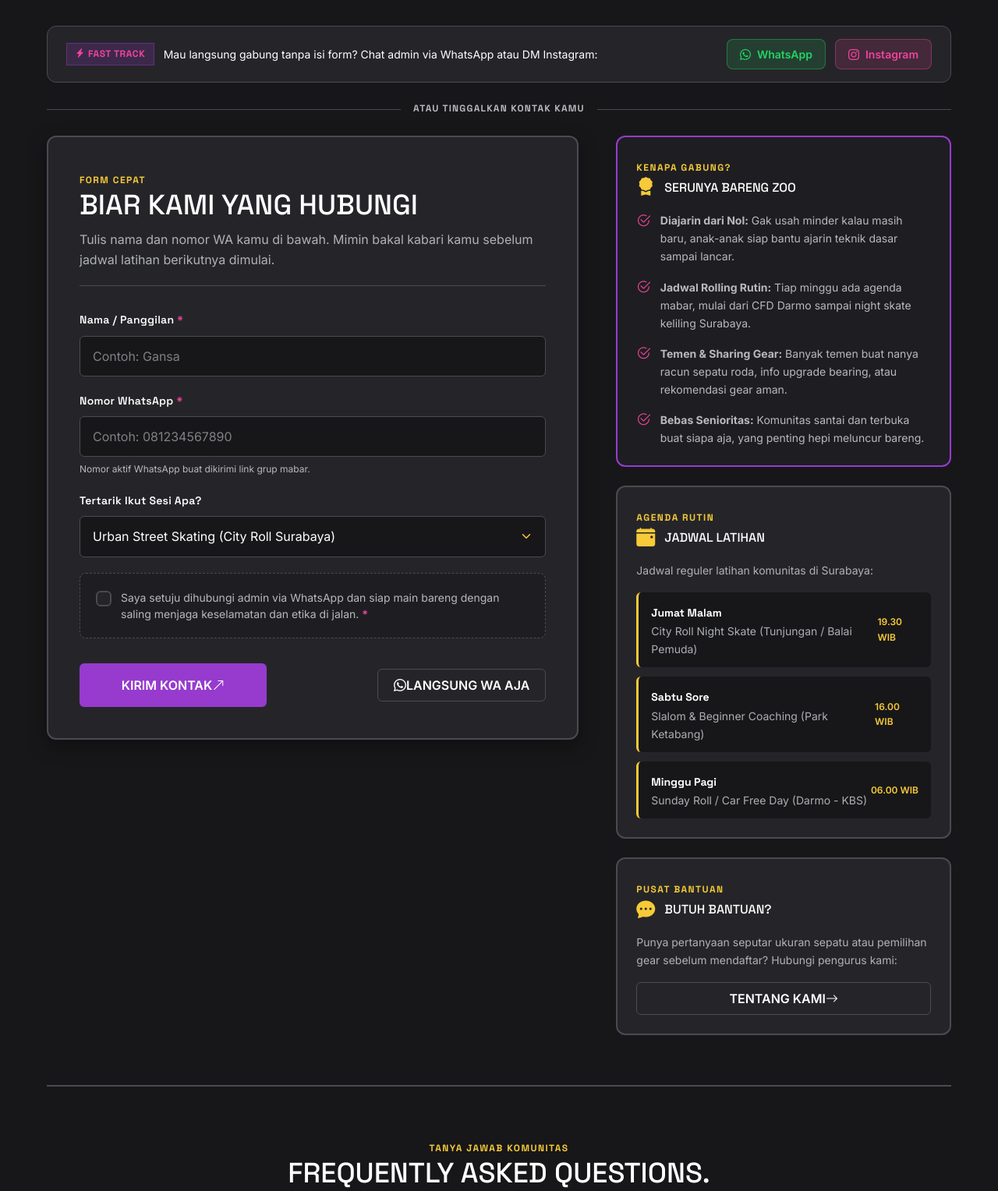
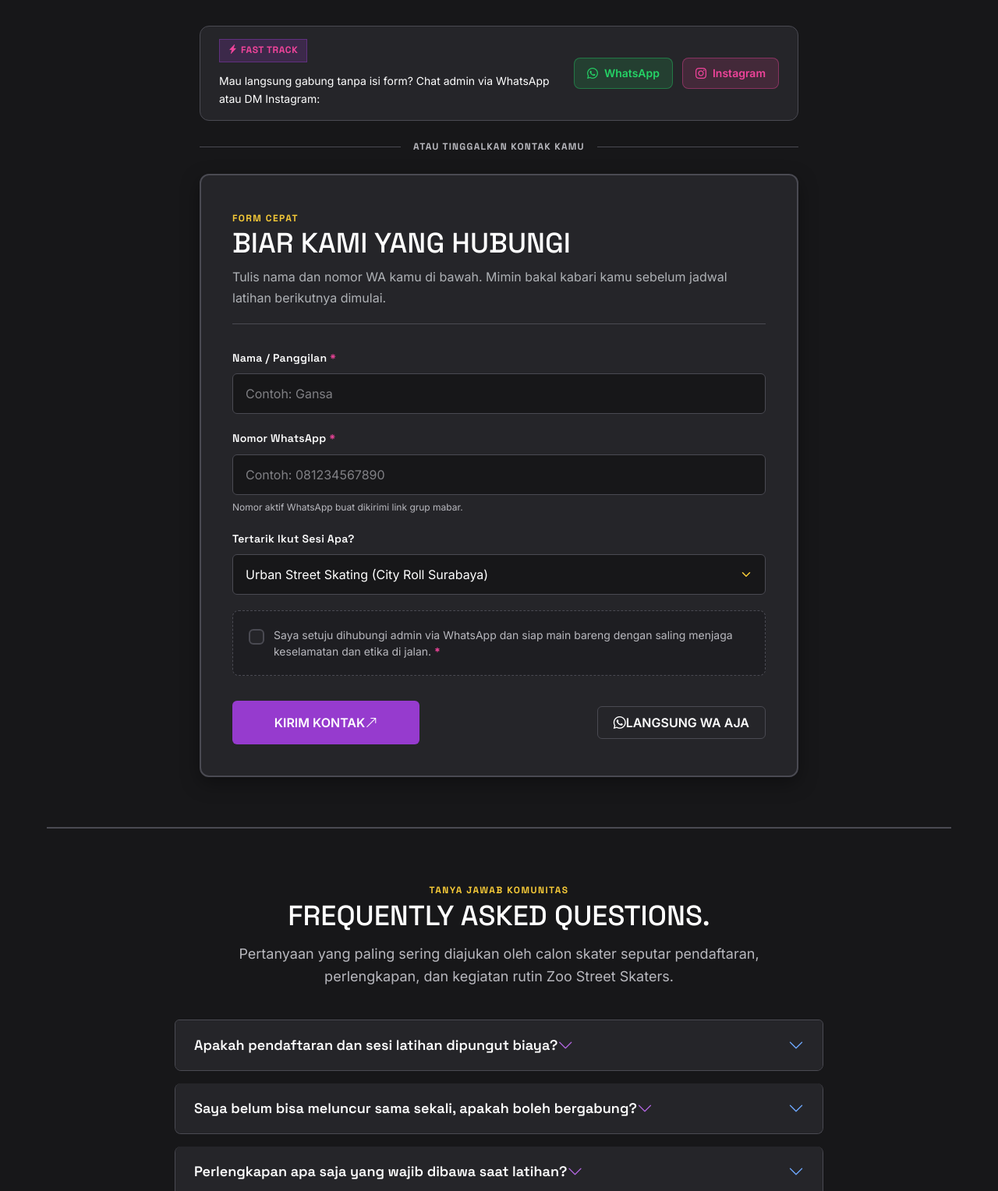
Before and after one commit to Maizu28/uts-paw-p1-zoostreetskaters, a plain HTML site: page register.html in a window 1280 px wide. Shown: the part 760-2288 px from the top of the page at 78% size. Drawn offline with nearby package versions, Linux system fonts and the light colour scheme.

Commit message:
Hapus sidebar benefit anggota dan jadwal latihan agar form pendaftaran lebih bersih dan fokus

```diff
--- a/css/style.css
+++ b/css/style.css
@@ -701,6 +701,8 @@ legend {
   display: flex;
   flex-direction: column;
   gap: var(--space-4);
+  max-width: 48rem;
+  margin-inline: auto;
   background-color: var(--color-surface);
   border: 1px solid var(--color-border);
   border-radius: var(--radius-lg);
@@ -795,6 +797,8 @@ legend {
   display: flex;
   align-items: center;
   gap: var(--space-4);
+  max-width: 48rem;
+  margin-inline: auto;
   margin-block: var(--space-6);
   color: var(--color-muted-text);
   font-family: var(--font-heading);
@@ -816,6 +820,8 @@ legend {
 .register-layout {
   display: grid;
   grid-template-columns: 1fr;
+  max-width: 48rem;
+  margin-inline: auto;
   gap: var(--space-8);
   align-items: start;
 }
@@ -1292,8 +1298,9 @@ legend {
   }
 
   .register-layout {
-    grid-template-columns: 1.35fr 0.85fr;
-    gap: var(--space-12);
+    grid-template-columns: 1fr;
+    max-width: 48rem;
+    margin-inline: auto;
   }
 
   .register-card {
--- a/register.html
+++ b/register.html
@@ -188,85 +188,6 @@
                 </div>
               </form>
             </div>
-
-            <!-- Sidebar Column: Community Info & Perks -->
-            <aside class="register-info-panel" aria-label="Informasi dan Benefit Komunitas">
-              <div class="register-info-card register-info-card-accent">
-                <span class="site-eyebrow">Kenapa Gabung?</span>
-                <h3 class="register-info-title">
-                  <i class="bi bi-award-fill register-info-icon" aria-hidden="true"></i>
-                  Serunya Bareng Zoo
-                </h3>
-                <ul class="register-perks-list">
-                  <li class="register-perk-item">
-                    <i class="bi bi-check2-circle register-perk-icon" aria-hidden="true"></i>
-                    <span><strong>Diajarin dari Nol:</strong> Gak usah minder kalau masih baru, anak-anak siap bantu ajarin teknik dasar sampai lancar.</span>
-                  </li>
-                  <li class="register-perk-item">
-                    <i class="bi bi-check2-circle register-perk-icon" aria-hidden="true"></i>
-                    <span><strong>Jadwal Rolling Rutin:</strong> Tiap minggu ada agenda mabar, mulai dari CFD Darmo sampai night skate keliling Surabaya.</span>
-                  </li>
-                  <li class="register-perk-item">
-                    <i class="bi bi-check2-circle register-perk-icon" aria-hidden="true"></i>
-                    <span><strong>Temen &amp; Sharing Gear:</strong> Banyak temen buat nanya racun sepatu roda, info upgrade bearing, atau rekomendasi gear aman.</span>
-                  </li>
-                  <li class="register-perk-item">
-                    <i class="bi bi-check2-circle register-perk-icon" aria-hidden="true"></i>
-                    <span><strong>Bebas Senioritas:</strong> Komunitas santai dan terbuka buat siapa aja, yang penting hepi meluncur bareng.</span>
-                  </li>
-                </ul>
-              </div>
-
-              <div class="register-info-card">
-                <span class="site-eyebrow">Agenda Rutin</span>
-                <h3 class="register-info-title">
-                  <i class="bi bi-calendar-event-fill register-info-icon" aria-hidden="true"></i>
-                  Jadwal Latihan
-                </h3>
-                <p class="text-muted small">
-                  Jadwal reguler latihan komunitas di Surabaya:
-                </p>
-                <div class="register-schedule-box">
-                  <div class="register-schedule-item">
-                    <div>
-                      <span class="register-schedule-day">Jumat Malam</span>
-                      <p class="text-muted small mb-0">City Roll Night Skate (Tunjungan / Balai Pemuda)</p>
-                    </div>
-                    <span class="register-schedule-time">19.30 WIB</span>
-                  </div>
-
-                  <div class="register-schedule-item">
-                    <div>
-                      <span class="register-schedule-day">Sabtu Sore</span>
-                      <p class="text-muted small mb-0">Slalom &amp; Beginner Coaching (Park Ketabang)</p>
-                    </div>
-                    <span class="register-schedule-time">16.00 WIB</span>
-                  </div>
-
-                  <div class="register-schedule-item">
-                    <div>
-                      <span class="register-schedule-day">Minggu Pagi</span>
-                      <p class="text-muted small mb-0">Sunday Roll / Car Free Day (Darmo - KBS)</p>
-                    </div>
-                    <span class="register-schedule-time">06.00 WIB</span>
-                  </div>
-                </div>
-              </div>
-
-              <div class="register-info-card">
-                <span class="site-eyebrow">Pusat Bantuan</span>
-                <h3 class="register-info-title">
-                  <i class="bi bi-chat-dots-fill register-info-icon" aria-hidden="true"></i>
-                  Butuh Bantuan?
-                </h3>
-                <p class="text-muted small mb-3">
-                  Punya pertanyaan seputar ukuran sepatu atau pemilihan gear sebelum mendaftar? Hubungi pengurus kami:
-                </p>
-                <a class="btn site-btn site-btn-secondary w-100" href="about.html">
-                  TENTANG KAMI <i class="bi bi-arrow-right" aria-hidden="true"></i>
-                </a>
-              </div>
-            </aside>
           </div>
 
           <!-- Section 3: Frequently Asked Questions (FAQ) with Accessible Bootstrap Accordion -->
```
